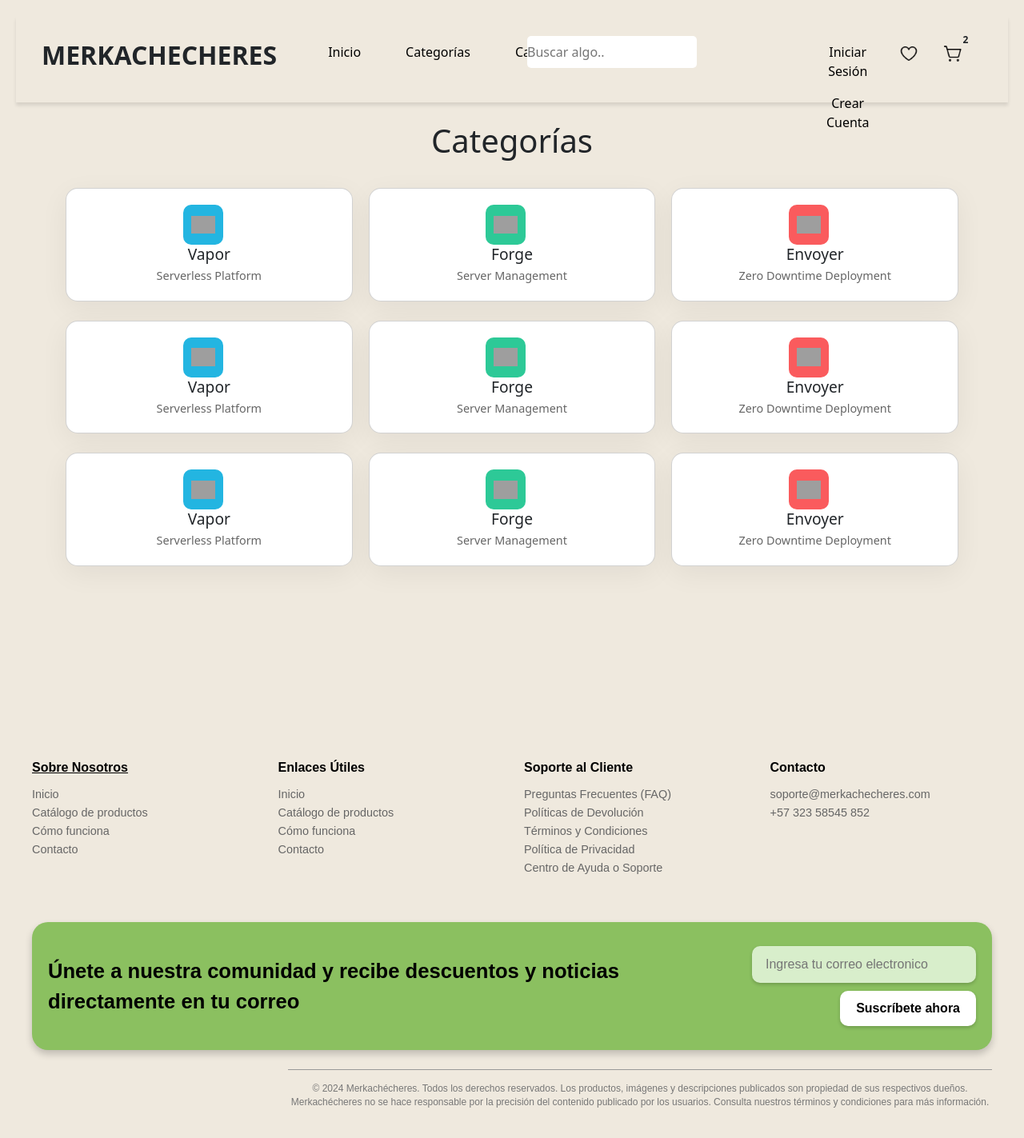
After one commit to DarkXz7/MerkaChecheres-2, a Django app: page /categorias/ in a window 1280 px wide. The commit adds this page. Shown: the whole page at 80% size. Run offline with Django 5.2, Linux system fonts and the light colour scheme; grey boxes are pictures that could not be loaded.

Commit message:
Se añade la vista de categorias

```diff
--- /dev/null
+++ b/merkachecheres/static/css/categorias.css
@@ -0,0 +1,184 @@
+body {
+    font-family: 'Segoe UI', sans-serif;
+    background-color: #efe9de !important;
+    margin: 0;
+    padding: 20px;
+}
+
+.container {
+    max-width: 1200px;
+    margin: auto;
+    text-align: center;
+    cursor: pointer;
+}
+
+h1 {
+    font-size: 2.5rem;
+    margin-bottom: 35px !important;
+}
+
+.grid {
+    display: grid;
+    grid-template-columns: repeat(auto-fit, minmax(250px, 1fr));
+    gap: 20px;
+}
+
+.card {
+    background: white;
+    border-radius: 15px !important;
+    box-shadow: 0 9px 35px rgba(0, 0, 0, 0.06);
+    display: flex;
+    padding: 20px;
+    align-items: center;
+    transition: transform 0.2s;
+}
+
+.card:hover {
+    transform: translateY(-5px);
+}
+
+.icon {
+    width: 50px;
+    height: 50px;
+    border-radius: 10px;
+    display: flex;
+    align-items: center;
+    justify-content: center;
+    margin-right: 15px;
+}
+
+.icon img {
+    max-width: 30px;
+    max-height: 30px;
+}
+
+.text h2 {
+    margin: 0;
+    font-size: 1.2rem;
+}
+
+.text p {
+    margin: 5px 0 0;
+    color: #666;
+    font-size: 0.9rem;
+}
+.footer {
+    background-color: #efe9de;
+    padding: 40px 20px 0;
+    font-family: Arial, sans-serif;
+    color: #333;
+    margin-top: 200px;
+}
+
+.frame-23 {
+    display: flex;
+    flex-direction: column;
+    align-items: center;
+    gap: 40px;
+}
+
+.frame-24 {
+    display: flex;
+    justify-content: space-between;
+    width: 100%;
+    max-width: 1200px;
+    flex-wrap: wrap;
+    gap: 30px;
+}
+
+.frame-25 {
+    flex: 1;
+    min-width: 180px;
+}
+
+.text_wrapper-12 {
+    font-weight: bold;
+    margin-bottom: 10px;
+    display: inline-block;
+    color: black;
+}
+
+.inicio-cat-logo-de,
+.text_wrapper-13 {
+    font-size: 0.9rem;
+    line-height: 1.6;
+    color: #666;
+}
+
+.frame-26 {
+    text-align: center;
+    max-width: 1000px;
+    border-top: 1px solid #999;
+    align-items: center;
+    margin-left: 320px;
+}
+
+.text_wrapper-14 {
+    font-size: 0.75rem;
+    color: #777;
+    margin-top: 15px;
+    line-height: 1.4;
+}
+
+.frame-28 {
+    background-color: #8bc060;
+    border-radius: 20px;
+    padding: 30px 20px;
+    box-shadow: 0px 5px 10px rgba(0, 0, 0, 0.2);
+    display: flex;
+    justify-content: space-between;
+    flex-wrap: wrap;
+    align-items: center;
+    max-width: 1200px;
+    margin-left: auto;
+    margin-right: auto;
+}
+
+.frame-29 {
+    flex: 1;
+    min-width: 280px;
+    padding-right: 20px;
+}
+
+.text_wrapper-15 {
+    font-size: 1.6rem;
+    font-weight: bold;
+    color: black;
+    margin: 0;
+}
+
+.frame-30 {
+    display: flex;
+    flex-direction: column;
+    gap: 10px;
+    align-items: flex-end;
+    min-width: 300px;
+}
+
+.contenedor_inputs {
+    display: flex;
+    align-items: center;
+    background-color: #d8eecb;
+    padding: 10px 15px;
+    border-radius: 10px;
+    box-shadow: 0px 2px 4px rgba(0,0,0,0.2);
+}
+
+.text-field {
+    border: none;
+    background: transparent;
+    outline: none;
+    font-size: 1rem;
+    width: 250px;
+}
+
+.butttons-secondary {
+    background-color: white !important;
+    border: none;
+    border-radius: 10px;
+    padding: 10px 20px;
+    font-size: 1rem;
+    font-weight: bold;
+    box-shadow: 0px 2px 4px rgba(0,0,0,0.2);
+    cursor: pointer;
+}
--- a/merkachecheres/static/css/navbar.css
+++ b/merkachecheres/static/css/navbar.css
@@ -80,7 +80,7 @@
 
   /* Sección de usuario */
   .frame_2 {
-    display: flex;white
+    display: flex;
   }
 
   /* Botones de login/registro */
--- /dev/null
+++ b/merkachecheres/templates/categorias.html
@@ -0,0 +1,280 @@
+{% load static %}
+<!DOCTYPE html>
+<html lang="es">
+<head>
+    <meta charset="UTF-8">
+    <title>Categorías</title>
+    <link rel="stylesheet" href="{% static 'css/categorias.css' %}">
+    <link rel="stylesheet" href="{% static 'css/navbar.css' %}">
+    <link rel="stylesheet" href="{% static 'css/styleguide.css' %}">
+    <link rel="stylesheet" href="{% static 'css/carrito.css' %}">
+    <link href="https://cdn.jsdelivr.net/npm/bootstrap@5.3.0-alpha3/dist/css/bootstrap.min.css" rel="stylesheet">
+</head>
+<body>
+    <header>
+        <div class="navigation">
+            <div class="navigation_wrapper">
+                <div class="middle_nav_wrapper">
+                    <div class="middle_nav">
+                        <div class="logo">
+                            <div class="text_wrapper">MERKACHECHERES</div>
+                        </div>
+                        <div class="frame">
+                            <div class="div_wrapper">
+                                <div class="div">
+                                    <button class="dropbtn">Inicio</button>
+                                </div>
+                            </div>
+                            <div class="btn_primary_wrapper">
+                                <button class="dropbtn">Categorías</button>
+                            </div>
+                            <div class="div_wrapper">
+                                <div class="div">
+                                    <button class="dropbtn">Catalogo</button>
+                                </div>
+                            </div>
+                            </div>
+                        <div class="buscar">
+                            <input type="password" id="password" name="password" placeholder="Buscar algo.." class="navbar">
+                        </div>
+                        <div class="frame_2">
+                            <div class="iniciar_crear_cuenta">
+
+
+                                <div class="btn_login">
+                                    {% if not request.session.validar %}
+                                        <button class="button_text_wrapper"
+                                            onclick="window.location.href='{% url 'login' %}'">Iniciar Sesión</button>
+                                    {% endif %}
+                                </div>
+
+                                <div class="btn_registro">
+                                    {% if not request.session.validar %}
+                                        <button class="button_text_wrapper"
+                                            onclick="window.location.href='{% url 'registro' %}'">Crear Cuenta</button>
+                                    {% endif %}
+                                </div>
+
+                            </div>
+                            {% if request.session.validar and usuario.rol == 1 %}
+                                <div class="btn_admin">
+                                    <button class="button_text_wrapper"
+                                        onclick="window.location.href='{% url 'admin_dashboard' %}'">ir al Dashboard</button>
+                                </div>
+                            {% endif %}
+
+
+                            <div class="icons">
+                                {% if request.session.validar and usuario.rol == 3 %}
+                                    <div class="vender_button_div" >
+                                        <button class="vender-button" id="venderTexto" onclick="window.location.href='{% url 'publicar' %}'">
+                                            Vender
+                                                <img src="{% static 'img/vender.png' %}" id="heartButton" alt="Usuario">
+                                        </button>
+                                    </div>
+                                {% endif %}
+                                <div class="shopping_cart_simple">
+                                    <button class="dropbtn">
+                                        <img src="{% static 'img/Heart.png' %}" id="heartButton" alt="Inicio">
+                                    </button>
+                                </div>
+                                <div class="shopping_cart_simple2">
+                                    <div class="overlap_group">
+                                        <button class="dropbtn" id="carrito-button">
+                                            <img src="{% static 'img/Shopping.png' %}" id="shoppingCar" alt="Inicio">
+                                        </button>
+                                        <div class="frame_3">
+                                            <div class="text_wrapper_3">2</div>
+                                        </div>
+
+                                    </div>
+
+                                </div>
+                                <div class="shopping_cart_simple3">
+                                    {% if request.session.validar %}
+                                        <button class="user-slider-button" id="user-button">
+                                            <img src="{% static 'img/Vector.png' %}" id="heartButton" alt="Usuario">
+                                        </button>
+                                    {% endif %}
+                                </div>
+                                {% if messages %}
+                                    <div id="message-container">
+                                        {% for message in messages %}
+                                            <div class="alert alert-{{ message.tags }} alert-dismissible fade show" role="alert">
+                                                {{ message }}
+                                                <button type="button" class="btn-success" data-bs-dismiss="alert" aria-label="Close"></button>
+                                            </div>
+                                        {% endfor %}
+                                    </div>
+                                {% endif %}
+                            </div>
+                        </div>
+                    </div>
+                </div>
+            </div>
+        </div>
+    </header>
+    <br>
+    <div class="container">
+        <h1>Categorías</h1>
+        <div class="grid">
+            <div class="card">
+                <div class="icon" style="background-color: #23b5e1;">
+                    <img src="icons/vapor.png" alt="Vapor">
+                </div>
+                <div class="text">
+                    <h2>Vapor</h2>
+                    <p>Serverless Platform</p>
+                </div>
+            </div>
+            <div class="card">
+                <div class="icon" style="background-color: #2dc997;">
+                    <img src="icons/forge.png" alt="Forge">
+                </div>
+                <div class="text">
+                    <h2>Forge</h2>
+                    <p>Server Management</p>
+                </div>
+            </div>
+            <div class="card">
+                <div class="icon" style="background-color: #fa5b5d;">
+                    <img src="icons/envoyer.png" alt="Envoyer">
+                </div>
+                <div class="text">
+                    <h2>Envoyer</h2>
+                    <p>Zero Downtime Deployment</p>
+                </div>
+            </div>
+            <!-- Puedes seguir agregando más categorías similares -->
+        </div>
+    </div>
+    <br>
+    <div class="container">
+        <div class="grid">
+            <div class="card">
+                <div class="icon" style="background-color: #23b5e1;">
+                    <img src="icons/vapor.png" alt="Vapor">
+                </div>
+                <div class="text">
+                    <h2>Vapor</h2>
+                    <p>Serverless Platform</p>
+                </div>
+            </div>
+            <div class="card">
+                <div class="icon" style="background-color: #2dc997;">
+                    <img src="icons/forge.png" alt="Forge">
+                </div>
+                <div class="text">
+                    <h2>Forge</h2>
+                    <p>Server Management</p>
+                </div>
+            </div>
+            <div class="card">
+                <div class="icon" style="background-color: #fa5b5d;">
+                    <img src="icons/envoyer.png" alt="Envoyer">
+                </div>
+                <div class="text">
+                    <h2>Envoyer</h2>
+                    <p>Zero Downtime Deployment</p>
+                </div>
+            </div>
+            <!-- Puedes seguir agregando más categorías similares -->
+        </div>
+    </div>
+    <br>
+    <div class="container">
+        <div class="grid">
+            <div class="card">
+                <div class="icon" style="background-color: #23b5e1;">
+                    <img src="icons/vapor.png" alt="Vapor">
+                </div>
+                <div class="text">
+                    <h2>Vapor</h2>
+                    <p>Serverless Platform</p>
+                </div>
+            </div>
+            <div class="card">
+                <div class="icon" style="background-color: #2dc997;">
+                    <img src="icons/forge.png" alt="Forge">
+                </div>
+                <div class="text">
+                    <h2>Forge</h2>
+                    <p>Server Management</p>
+                </div>
+            </div>
+            <div class="card">
+                <div class="icon" style="background-color: #fa5b5d;">
+                    <img src="icons/envoyer.png" alt="Envoyer">
+                </div>
+                <div class="text">
+                    <h2>Envoyer</h2>
+                    <p>Zero Downtime Deployment</p>
+                </div>
+            </div>
+            <!-- Puedes seguir agregando más categorías similares -->
+        </div>
+    </div>
+    <footer class="footer">
+        <div class="frame-23">
+            <div class="frame-24">
+                <div class="sobre_nosotros frame-25">
+                    <a class="text_wrapper-12" onclick="window.location.href='{% url 'sobre_nosotros' %}'">Sobre Nosotros</a>
+                    <div class="inicio-cat-logo-de">Inicio<br />Catálogo de productos<br />Cómo
+                        funciona<br />Contacto</div>
+                </div>
+                <div class="enlaces frame-25">
+                    <div class="text_wrapper-12">Enlaces Útiles</div>
+                    <div class="inicio-cat-logo-de">Inicio<br />Catálogo de productos<br />Cómo
+                        funciona<br />Contacto</div>
+                </div>
+                <div class="soporte frame-25">
+                    <div class="text_wrapper-12">Soporte al Cliente</div>
+                    <p class="text_wrapper-13">
+                        Preguntas Frecuentes (FAQ)<br />Políticas de Devolución<br />Términos y
+                        Condiciones<br />Política de
+                        Privacidad<br />Centro de Ayuda o Soporte
+                    </p>
+                </div>
+                <div class="contacto frame-25">
+                    <div class="text_wrapper-12">Contacto</div>
+                    <div class="text_wrapper-13">soporte@merkachecheres.com<br />+57 323 58545 852</div>
+                </div>
+            </div>
+            <div class="frame-28">
+                <div class="frame-29">
+                    <p class="text_wrapper-15">
+                        Únete a nuestra comunidad y recibe descuentos y noticias directamente en tu correo
+                    </p>
+                </div>
+                <div class="frame-30">
+                    <div class="contenedor_inputs">
+                        <div class="email">
+                            <img class="group-2" />
+                        </div>
+                        <input type="email" name="" id="" class="text-field" placeholder="Ingresa tu correo electronico">
+                    </div>
+                        <button class="butttons-secondary"
+                        onclick="window.location.href='{% url 'registro' %}'">Suscríbete ahora</button>
+                    </div>
+                </div>
+            </div>
+            <br>
+            <div class="frame-26">
+                <p class="text_wrapper-14">
+                    © 2024 Merkachécheres. Todos los derechos reservados. Los productos, imágenes y
+                    descripciones publicados
+                    son propiedad de sus respectivos dueños. Merkachécheres no se hace responsable por la
+                    precisión del
+                    contenido publicado por los usuarios. Consulta nuestros términos y condiciones para más
+                    información.
+                </p>
+                <div class="frame-27"></div>
+            </div>
+        </div>
+
+</footer>
+    <script src="{% static 'js/carrito-sidebar.js' %}"></script>
+    <script src="{% static 'js/user-sidebar.js' %}"></script>
+    <script src="{% static 'js/index.js' %}"></script>
+</body>
+</html>
--- a/merkachecheres/urls.py
+++ b/merkachecheres/urls.py
@@ -10,6 +10,7 @@ from django.urls import path
 urlpatterns = [
     path('', views.index, name='index'),
     path('login/', views.login, name='login'),
+     path('categorias/', views.vercategorias, name='vercategorias'),
     path('publicar/', views.publicar, name='publicar'),
     path('producto/<int:producto_id>/', views.producto, name='producto'),
     path('producto/', views.producto, name='producto'),
--- a/merkachecheres/views.py
+++ b/merkachecheres/views.py
@@ -527,3 +527,6 @@ def adminlogin(request):
 
 def completardatos(request):
     return render(request, "completardatos.html")
+
+def vercategorias(request):
+    return render(request, "categorias.html")
```
Also changed, not shown: merkachecheres/templates/index.html (+3 -6 lines), db.sqlite3.
